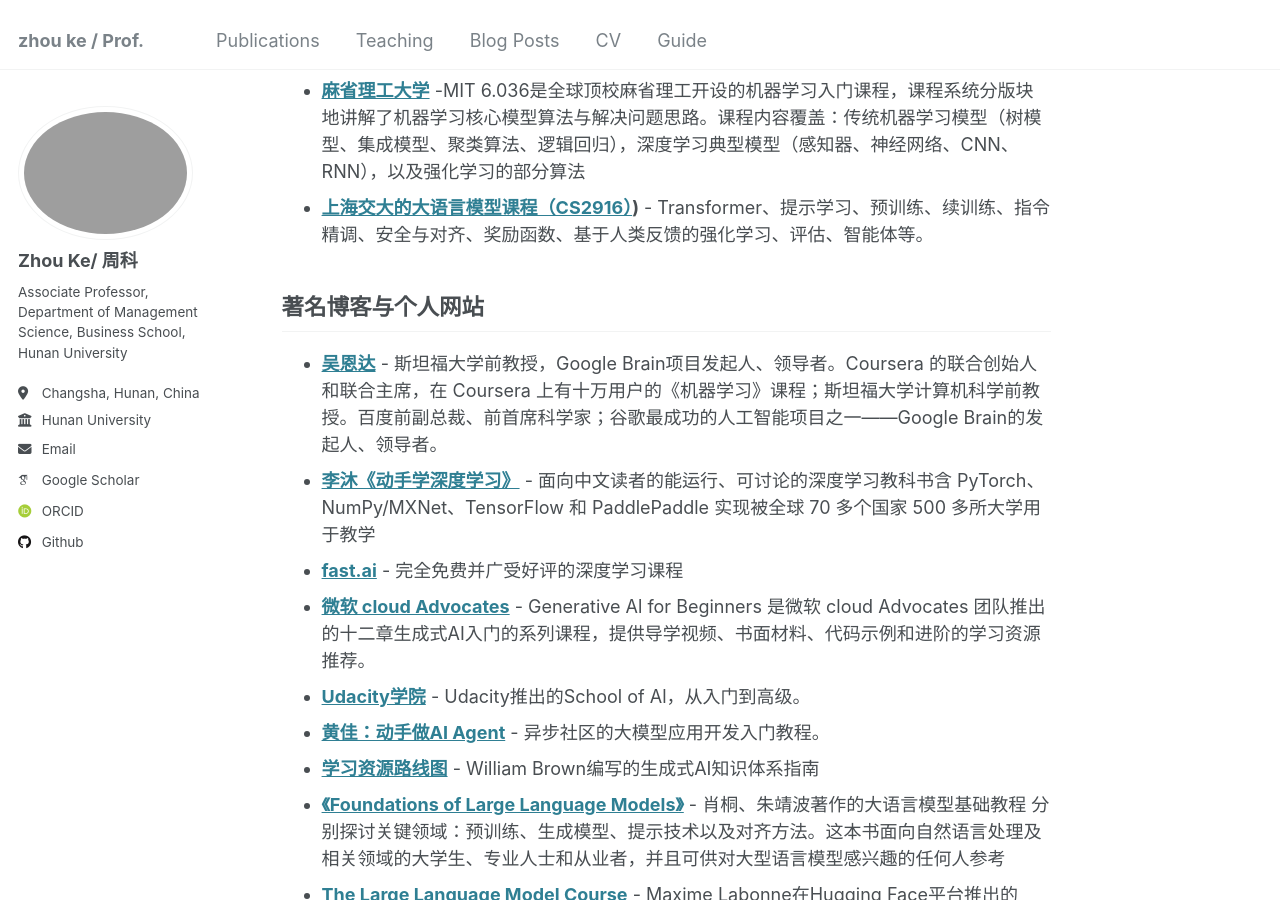
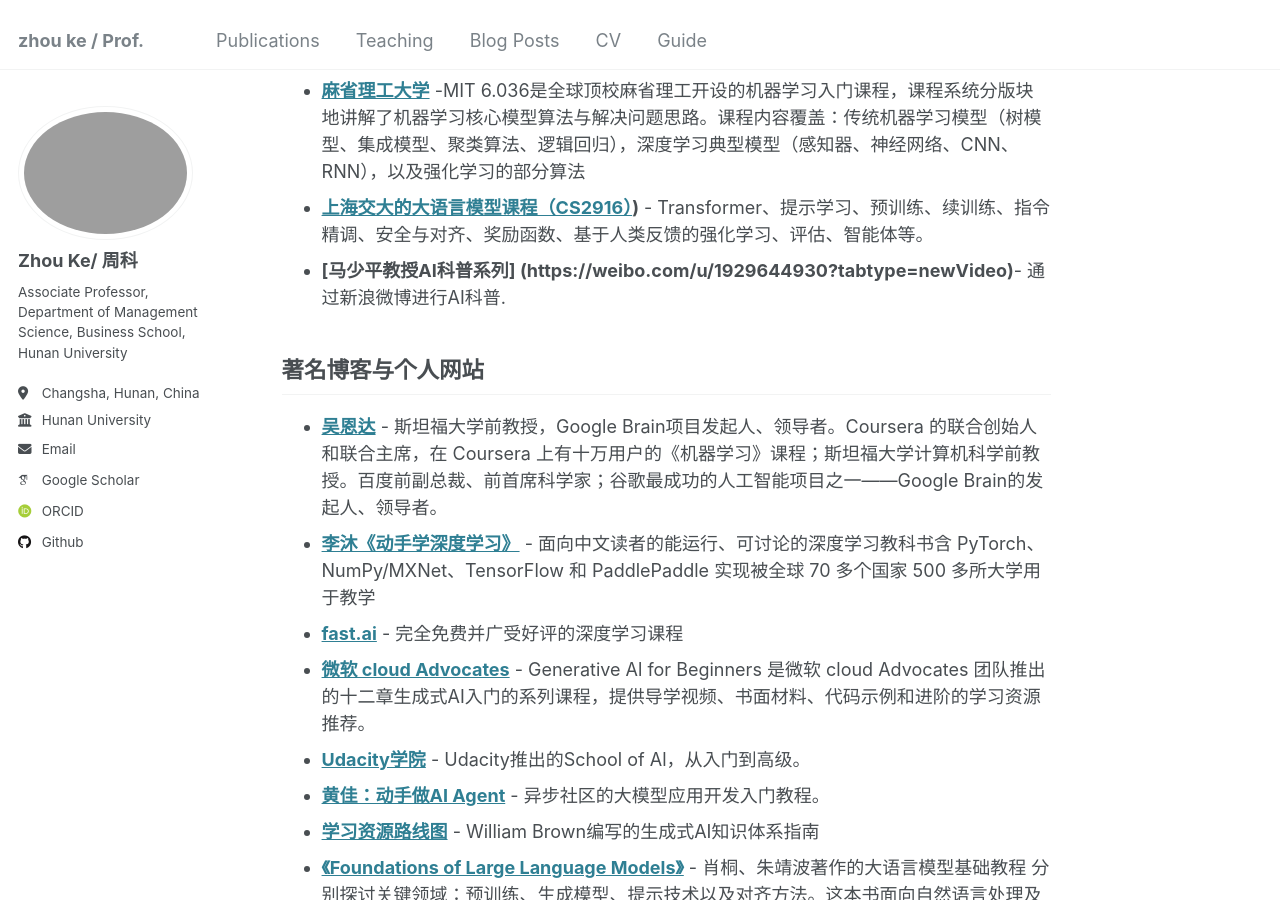
Before and after one commit to hustzhke/hustzhke.github.io, a Jekyll site: the page built from _pages/about.md, in a window 1280 px wide and 900 px high, scrolled down 1333 px. Built offline with Jekyll 4.4.1, drawn with Linux system fonts in a browser that asks for light colours; some web fonts are replaced.

Commit message:
Update about.md

```diff
--- a/_pages/about.md
+++ b/_pages/about.md
@@ -41,6 +41,7 @@
 * **[斯坦福大学](https://cs229.stanford.edu/)** - Stanford CS229，最初由吴恩达教授讲授，课程官网发布了更新的主题。
 * **[麻省理工大学](https://openlearninglibrary.mit.edu/courses/course-v1:MITx+6.036+1T2019/course/)** -MIT 6.036是全球顶校麻省理工开设的机器学习入门课程，课程系统分版块地讲解了机器学习核心模型算法与解决问题思路。课程内容覆盖：传统机器学习模型（树模型、集成模型、聚类算法、逻辑回归），深度学习典型模型（感知器、神经网络、CNN、RNN），以及强化学习的部分算法
 * **[上海交大的大语言模型课程（CS2916）](https://gair-nlp.github.io/cs2916/docs/intro))** - Transformer、提示学习、预训练、续训练、指令精调、安全与对齐、奖励函数、基于人类反馈的强化学习、评估、智能体等。
+* **[马少平教授AI科普系列] (https://weibo.com/u/1929644930?tabtype=newVideo)**- 通过新浪微博进行AI科普.
 
 ## 著名博客与个人网站
 * **[吴恩达](https://www.deeplearning.ai/)** - 斯坦福大学前教授，Google Brain项目发起人、领导者。Coursera 的联合创始人和联合主席，在 Coursera 上有十万用户的《机器学习》课程；斯坦福大学计算机科学前教授。百度前副总裁、前首席科学家；谷歌最成功的人工智能项目之一——Google Brain的发起人、领导者。
```
